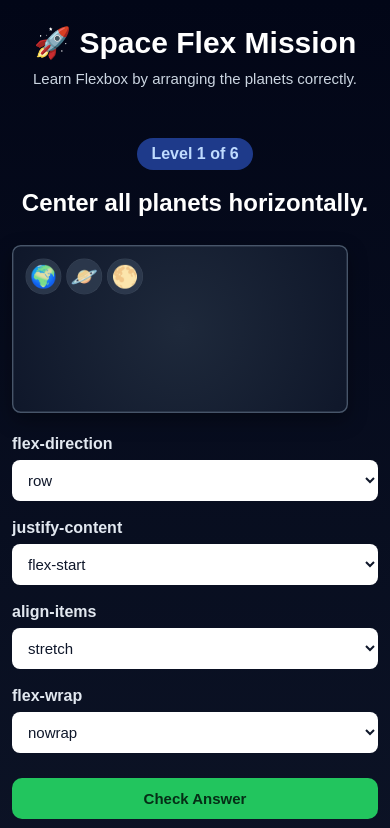
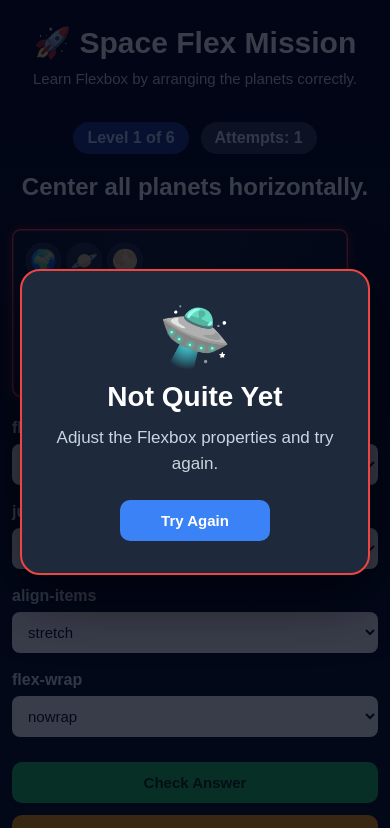
Before and after one commit to ShiraAmrani/flexbox-game, a plain HTML site: page index.html in a window 390 px wide. Both pictures are taken after a click on the button "Check Answer". Shown: the top 828 px of the page. Drawn offline with Linux system fonts and the light colour scheme.

Commit message:
popup screen and number of attempts counter

```diff
--- a/index.html
+++ b/index.html
@@ -28,9 +28,17 @@
 
         <section class="game-info">
 
-            <p id="level-counter">
-                Level 1 of 6
-            </p>
+            <div class="status-row">
+
+                <p id="level-counter">
+                    Level 1 of 6
+                </p>
+
+                <p id="attempt-counter">
+                    Attempts: 0
+                </p>
+
+            </div>
 
             <h2 id="instruction">
                 Center all planets horizontally.
@@ -133,18 +141,7 @@
                 Reset Level
             </button>
 
-            <button id="next-button" disabled>
-                Next Level
-            </button>
-
         </section>
-
-
-        <p
-            id="message"
-            class="message"
-            aria-live="polite"
-        ></p>
 
     </main>
 
@@ -158,6 +155,38 @@
     </footer>
 
 
+    <!-- Popup Modal -->
+    <div
+        id="result-modal"
+        class="modal"
+        aria-hidden="true"
+    >
+
+        <div class="modal-content">
+
+            <div
+                id="modal-icon"
+                class="modal-icon"
+            >
+                🚀
+            </div>
+
+            <h2 id="modal-title">
+                Mission Result
+            </h2>
+
+            <p id="modal-message">
+            </p>
+
+            <button id="modal-button">
+                Continue
+            </button>
+
+        </div>
+
+    </div>
+
+
     <script src="script.js"></script>
 
 </body>
--- a/script.js
+++ b/script.js
@@ -23,17 +23,37 @@ const checkButton =
 const resetButton =
     document.getElementById("reset-button");
 
-const nextButton =
-    document.getElementById("next-button");
-
 const instruction =
     document.getElementById("instruction");
 
 const levelCounter =
     document.getElementById("level-counter");
 
-const message =
-    document.getElementById("message");
+const attemptCounter =
+    document.getElementById("attempt-counter");
+
+
+// -----------------------------------
+// MODAL ELEMENTS
+// -----------------------------------
+
+const resultModal =
+    document.getElementById("result-modal");
+
+const modalContent =
+    resultModal.querySelector(".modal-content");
+
+const modalIcon =
+    document.getElementById("modal-icon");
+
+const modalTitle =
+    document.getElementById("modal-title");
+
+const modalMessage =
+    document.getElementById("modal-message");
+
+const modalButton =
+    document.getElementById("modal-button");
 
 
 // -----------------------------------
@@ -60,9 +80,7 @@ const planetIcons = [
 
 const levels = [
 
-    // -------------------------------
     // SHIRA - LEVEL 1
-    // -------------------------------
 
     {
         instruction:
@@ -79,9 +97,7 @@ const levels = [
     },
 
 
-    // -------------------------------
     // SHIRA - LEVEL 2
-    // -------------------------------
 
     {
         instruction:
@@ -98,9 +114,7 @@ const levels = [
     },
 
 
-    // -------------------------------
     // SHIRA - LEVEL 3
-    // -------------------------------
 
     {
         instruction:
@@ -121,7 +135,6 @@ const levels = [
     // PARTNER SECTION
     // LEVELS 4-6
     // ===================================
-
 
     {
         instruction:
@@ -176,6 +189,10 @@ const levels = [
 
 let currentLevel = 0;
 
+let attempts = 0;
+
+let answerWasCorrect = false;
+
 
 // -----------------------------------
 // CREATE PLANETS
@@ -194,7 +211,8 @@ function createPlanets(itemCount) {
         const planet =
             document.createElement("div");
 
-        planet.className = "planet";
+        planet.className =
+            "planet";
 
         planet.textContent =
             planetIcons[
@@ -202,7 +220,9 @@ function createPlanets(itemCount) {
                 planetIcons.length
             ];
 
-        gameBoard.appendChild(planet);
+        gameBoard.appendChild(
+            planet
+        );
     }
 }
 
@@ -228,6 +248,94 @@ function updateBoard() {
 
 
 // -----------------------------------
+// ATTEMPT COUNTER
+// -----------------------------------
+
+function updateAttempts() {
+
+    attemptCounter.textContent =
+        `Attempts: ${attempts}`;
+}
+
+
+// -----------------------------------
+// SHOW MODAL
+// -----------------------------------
+
+function showModal(
+    type,
+    title,
+    text,
+    buttonText
+) {
+
+    modalContent.classList.remove(
+        "success-modal",
+        "error-modal"
+    );
+
+
+    if (type === "success") {
+
+        modalContent.classList.add(
+            "success-modal"
+        );
+
+        modalIcon.textContent =
+            "🚀";
+
+    }
+
+    else {
+
+        modalContent.classList.add(
+            "error-modal"
+        );
+
+        modalIcon.textContent =
+            "🛸";
+
+    }
+
+
+    modalTitle.textContent =
+        title;
+
+    modalMessage.textContent =
+        text;
+
+    modalButton.textContent =
+        buttonText;
+
+    resultModal.classList.add(
+        "show"
+    );
+
+    resultModal.setAttribute(
+        "aria-hidden",
+        "false"
+    );
+}
+
+
+// -----------------------------------
+// CLOSE MODAL
+// -----------------------------------
+
+function closeModal() {
+
+    resultModal.classList.remove(
+        "show"
+    );
+
+    resultModal.setAttribute(
+        "aria-hidden",
+        "true"
+    );
+}
+
+
+// -----------------------------------
 // RESET LEVEL
 // -----------------------------------
 
@@ -245,16 +353,15 @@ function resetLevel() {
     flexWrapSelect.value =
         "nowrap";
 
-    message.textContent = "";
+    attempts = 0;
 
-    message.className =
-        "message";
+    answerWasCorrect = false;
 
-    nextButton.disabled =
-        true;
+    updateAttempts();
 
     gameBoard.classList.remove(
-        "completed"
+        "completed",
+        "wrong-answer"
     );
 
     updateBoard();
@@ -290,8 +397,13 @@ function loadLevel() {
 
 function checkAnswer() {
 
+    attempts++;
+
+    updateAttempts();
+
     const solution =
         levels[currentLevel].solution;
+
 
     const isCorrect =
         flexDirectionSelect.value
@@ -307,46 +419,67 @@ function checkAnswer() {
             === solution.flexWrap;
 
 
+    gameBoard.classList.remove(
+        "completed",
+        "wrong-answer"
+    );
+
+
     if (isCorrect) {
 
-        message.textContent =
-            "✅ Correct! Mission accomplished.";
-
-        message.className =
-            "message success";
-
-        nextButton.disabled =
-            false;
+        answerWasCorrect = true;
 
         gameBoard.classList.add(
             "completed"
+        );
+
+
+        showModal(
+            "success",
+            "Mission Accomplished! 🎉",
+            `Correct! You solved this level in ${attempts} attempt${attempts === 1 ? "" : "s"}.`,
+            currentLevel === levels.length - 1
+                ? "Finish Mission"
+                : "Next Level"
         );
 
     }
 
     else {
 
-        message.textContent =
-            "❌ Not quite. Adjust the Flexbox properties and try again.";
+        answerWasCorrect = false;
 
-        message.className =
-            "message error";
+        void gameBoard.offsetWidth;
 
-        nextButton.disabled =
-            true;
+        gameBoard.classList.add(
+            "wrong-answer"
+        );
 
-        gameBoard.classList.remove(
-            "completed"
+
+        showModal(
+            "error",
+            "Not Quite Yet",
+            "Adjust the Flexbox properties and try again.",
+            "Try Again"
         );
     }
 }
 
 
 // -----------------------------------
-// NEXT LEVEL
+// MODAL BUTTON
 // -----------------------------------
 
-function nextLevel() {
+function handleModalButton() {
+
+    closeModal();
+
+
+    if (!answerWasCorrect) {
+
+        return;
+    }
+
 
     if (
         currentLevel <
@@ -364,17 +497,11 @@ function nextLevel() {
         levelCounter.textContent =
             "Mission Complete";
 
+        attemptCounter.textContent =
+            "All levels completed";
+
         instruction.textContent =
             "You completed all Flexbox missions! 🎉";
-
-        message.textContent =
-            "🚀 Excellent work! You mastered the Space Flex Mission.";
-
-        message.className =
-            "message success";
-
-        nextButton.disabled =
-            true;
 
         checkButton.disabled =
             true;
@@ -413,6 +540,7 @@ flexWrapSelect.addEventListener(
     updateBoard
 );
 
+
 checkButton.addEventListener(
     "click",
     checkAnswer
@@ -423,9 +551,9 @@ resetButton.addEventListener(
     resetLevel
 );
 
-nextButton.addEventListener(
+modalButton.addEventListener(
     "click",
-    nextLevel
+    handleModalButton
 );
 
 
--- a/style.css
+++ b/style.css
@@ -56,14 +56,30 @@ body {
     margin-bottom: 25px;
 }
 
-#level-counter {
+.status-row {
+    display: flex;
+    justify-content: center;
+    flex-wrap: wrap;
+    gap: 12px;
+}
+
+#level-counter,
+#attempt-counter {
     display: inline-block;
-    margin-bottom: 8px;
+    margin: 0 0 8px;
     padding: 7px 14px;
     border-radius: 999px;
+    font-weight: bold;
+}
+
+#level-counter {
     background-color: #1e3a8a;
     color: #bfdbfe;
-    font-weight: bold;
+}
+
+#attempt-counter {
+    background-color: #334155;
+    color: #e2e8f0;
 }
 
 #instruction {
@@ -104,6 +120,10 @@ body {
     box-shadow:
         0 15px 40px
         rgba(0, 0, 0, 0.35);
+
+    transition:
+        border-color 0.3s,
+        box-shadow 0.3s;
 }
 
 
@@ -153,9 +173,7 @@ body {
     display: flex;
     flex-wrap: wrap;
     justify-content: center;
-
     gap: 18px;
-
     margin-bottom: 25px;
 }
 
@@ -214,7 +232,7 @@ button {
         opacity 0.2s;
 }
 
-button:hover:not(:disabled) {
+button:hover {
     transform: translateY(-2px);
 }
 
@@ -228,51 +246,164 @@ button:hover:not(:disabled) {
     color: #451a03;
 }
 
-#next-button {
-    background-color: #3b82f6;
-    color: white;
-}
-
-button:disabled {
-    opacity: 0.4;
-    cursor: not-allowed;
-}
-
 
 /* -------------------- */
-/* MESSAGE              */
-/* -------------------- */
-
-.message {
-    min-height: 32px;
-
-    margin-top: 20px;
-
-    text-align: center;
-
-    font-size: 19px;
-    font-weight: bold;
-}
-
-.success {
-    color: #4ade80;
-}
-
-.error {
-    color: #f87171;
-}
-
-
-/* -------------------- */
-/* COMPLETED STATE      */
+/* GAME FEEDBACK        */
 /* -------------------- */
 
 .game-board.completed {
     border-color: #22c55e;
 
     box-shadow:
+        0 0 30px
+        rgba(34, 197, 94, 0.5);
+}
+
+.game-board.wrong-answer {
+    border-color: #ef4444;
+
+    box-shadow:
         0 0 25px
-        rgba(34, 197, 94, 0.4);
+        rgba(239, 68, 68, 0.45);
+
+    animation:
+        shake
+        0.35s ease;
+}
+
+
+@keyframes shake {
+
+    0% {
+        transform: translateX(0);
+    }
+
+    25% {
+        transform: translateX(-8px);
+    }
+
+    50% {
+        transform: translateX(8px);
+    }
+
+    75% {
+        transform: translateX(-5px);
+    }
+
+    100% {
+        transform: translateX(0);
+    }
+
+}
+
+
+/* -------------------- */
+/* MODAL                */
+/* -------------------- */
+
+.modal {
+    position: fixed;
+
+    top: 0;
+    left: 0;
+
+    width: 100%;
+    height: 100%;
+
+    display: none;
+
+    justify-content: center;
+    align-items: center;
+
+    padding: 20px;
+
+    background-color:
+        rgba(2, 6, 23, 0.78);
+
+    z-index: 1000;
+}
+
+.modal.show {
+    display: flex;
+}
+
+.modal-content {
+    width: 100%;
+    max-width: 420px;
+
+    padding: 32px;
+
+    text-align: center;
+
+    background-color: #1e293b;
+
+    border: 2px solid #475569;
+    border-radius: 20px;
+
+    box-shadow:
+        0 20px 60px
+        rgba(0, 0, 0, 0.55);
+
+    animation:
+        modalAppear
+        0.25s ease;
+}
+
+.modal-content.success-modal {
+    border-color: #22c55e;
+}
+
+.modal-content.error-modal {
+    border-color: #ef4444;
+}
+
+.modal-icon {
+    font-size: 58px;
+    margin-bottom: 10px;
+}
+
+.modal-content h2 {
+    margin:
+        0
+        0
+        12px;
+
+    font-size: 28px;
+}
+
+.modal-content p {
+    margin:
+        0
+        0
+        24px;
+
+    color: #cbd5e1;
+
+    line-height: 1.5;
+
+    font-size: 17px;
+}
+
+#modal-button {
+    min-width: 150px;
+
+    background-color: #3b82f6;
+    color: white;
+}
+
+
+@keyframes modalAppear {
+
+    from {
+        opacity: 0;
+        transform: scale(0.85);
+    }
+
+    to {
+        opacity: 1;
+        transform: scale(1);
+    }
+
 }
 
 
@@ -329,7 +460,7 @@ footer {
         flex-direction: column;
     }
 
-    button {
+    .buttons button {
         width: 100%;
     }
 
```
